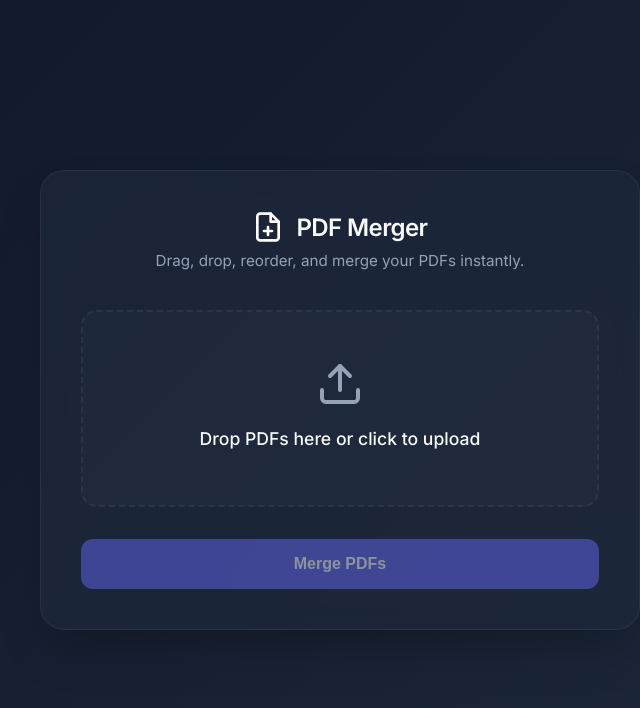
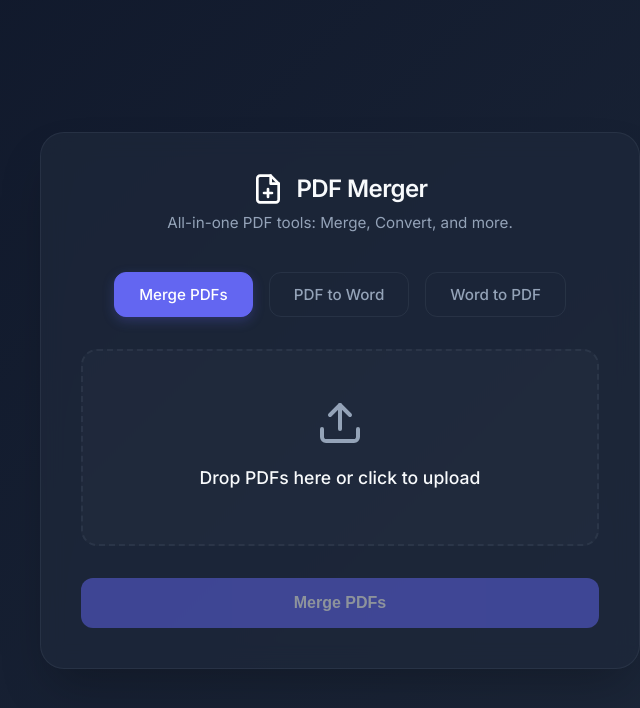
Before and after one commit to narennnishad/flask, a Flask app: page / in a window 1280 px wide. Shown: the top 708 px of the page, without its empty margins (300-940 px from the left). Run offline with Flask 3, Linux system fonts and the light colour scheme.

Commit message:
Implementation of PDF conversion features and UI redesign

```diff
--- a/app.py
+++ b/app.py
@@ -5,6 +5,14 @@ from flask import Flask, render_template, request, send_file, jsonify, session
 from PyPDF2 import PdfMerger, PdfReader
 from werkzeug.utils import secure_filename
 import shutil
+from pdf2docx import Converter
+import sys
+
+# Try importing docx2pdf, handle failure (e.g. on non-Windows without Office)
+try:
+    from docx2pdf import convert as docx2pdf_convert
+except ImportError:
+    docx2pdf_convert = None
 
 app = Flask(__name__)
 app.secret_key = os.urandom(24)
@@ -140,6 +148,69 @@ def parse_page_ranges(range_str, max_pages):
 
     return groups
 
+@app.route('/convert/pdf-to-docx', methods=['POST'])
+def convert_pdf_to_docx():
+    folder = get_session_folder()
+    if 'file' not in request.files:
+        return jsonify({'error': 'No file part'}), 400
+
+    file = request.files['file']
+    if file.filename == '':
+        return jsonify({'error': 'No selected file'}), 400
+
+    if file and file.filename.lower().endswith('.pdf'):
+        filename = secure_filename(file.filename)
+        pdf_path = os.path.join(folder, filename)
+        docx_filename = os.path.splitext(filename)[0] + '.docx'
+        docx_path = os.path.join(folder, docx_filename)
+
+        file.save(pdf_path)
+
+        try:
+            cv = Converter(pdf_path)
+            cv.convert(docx_path)
+            cv.close()
+            return jsonify({'download_url': f'/download/{docx_filename}'})
+        except Exception as e:
+            return jsonify({'error': str(e)}), 500
+
+    return jsonify({'error': 'Invalid file type'}), 400
+
+@app.route('/convert/docx-to-pdf', methods=['POST'])
+def convert_docx_to_pdf():
+    folder = get_session_folder()
+    if 'file' not in request.files:
+        return jsonify({'error': 'No file part'}), 400
+
+    file = request.files['file']
+    if file.filename == '':
+        return jsonify({'error': 'No selected file'}), 400
+
+    if file and file.filename.lower().endswith('.docx'):
+        filename = secure_filename(file.filename)
+        docx_path = os.path.join(folder, filename)
+        pdf_filename = os.path.splitext(filename)[0] + '.pdf'
+        pdf_path = os.path.join(folder, pdf_filename)
+
+        file.save(docx_path)
+
+        if docx2pdf_convert is None:
+             return jsonify({'error': 'DOCX to PDF conversion requires Microsoft Word installed on the server (Windows/Mac only).'}), 501
+
+        try:
+            # docx2pdf conversion might need absolute paths
+            # and might fail if Word is not installed/headless issues.
+            # On Windows, pythoncom.CoInitialize() might be needed in threads.
+            import pythoncom
+            pythoncom.CoInitialize()
+
+            docx2pdf_convert(docx_path, pdf_path)
+            return jsonify({'download_url': f'/download/{pdf_filename}'})
+        except Exception as e:
+            return jsonify({'error': f"Conversion failed: {str(e)}"}), 500
+
+    return jsonify({'error': 'Invalid file type'}), 400
+
 @app.route('/download/<filename>')
 def download_file(filename):
     folder = get_session_folder()
--- a/requirements.txt
+++ b/requirements.txt
@@ -2,3 +2,5 @@ Flask
 PyPDF2
 gunicorn
 werkzeug
+pdf2docx
+docx2pdf
--- a/static/app.js
+++ b/static/app.js
@@ -7,15 +7,50 @@ document.addEventListener('DOMContentLoaded', () => {
     const clearBtn = document.getElementById('clear-all');
     const resultArea = document.getElementById('result-area');
     const downloadLink = document.getElementById('download-link');
+    const instructionText = document.querySelector('.upload-content h3');
+    const btnText = document.querySelector('.btn-text');
 
-    let files = []; // Stores file objects {name, pages}
+    let files = []; // Stores file objects. For merge: {name, pages}. For convert: {name, originalFile}
+    let currentMode = 'merge'; // 'merge', 'pdf-to-docx', 'docx-to-pdf'
 
-    // SortableJS setup
+    // Tab switching
+    const tabs = document.querySelectorAll('.tab');
+    tabs.forEach(tab => {
+        tab.addEventListener('click', () => {
+            tabs.forEach(t => t.classList.remove('active'));
+            tab.classList.add('active');
+            currentMode = tab.dataset.mode;
+            files = []; // Clear files on mode switch
+            renderFileList();
+            updateUI();
+        });
+    });
+
+    function updateUI() {
+        fileInput.value = '';
+        resultArea.style.display = 'none';
+
+        if (currentMode === 'merge') {
+            instructionText.innerText = 'Drop PDFs here or click to upload';
+            btnText.innerText = 'Merge PDFs';
+            fileInput.accept = '.pdf';
+        } else if (currentMode === 'pdf-to-docx') {
+            instructionText.innerText = 'Drop PDF here to convert to Word';
+            btnText.innerText = 'Convert to Word';
+            fileInput.accept = '.pdf';
+        } else if (currentMode === 'docx-to-pdf') {
+            instructionText.innerText = 'Drop Word file here to convert to PDF';
+            btnText.innerText = 'Convert to PDF';
+            fileInput.accept = '.docx';
+        }
+    }
+
+    // SortableJS setup (only relevant for merge)
     const sortable = new Sortable(fileListElement, {
         animation: 150,
         ghostClass: 'sortable-ghost',
         onEnd: () => {
-            // Update internal files array based on new DOM order
+            if (currentMode !== 'merge') return;
             const newOrder = [];
             const items = fileListElement.querySelectorAll('.file-item');
             items.forEach(item => {
@@ -53,19 +88,40 @@ document.addEventListener('DOMContentLoaded', () => {
     });
 
     function handleFiles(uploadedFiles) {
+        if (currentMode !== 'merge') {
+            // For conversion, only allow one file
+            files = [];
+        }
+
         const formData = new FormData();
-        let hasPdf = false;
+        let validFiles = [];
 
         Array.from(uploadedFiles).forEach(file => {
-            if (file.type === 'application/pdf' || file.name.toLowerCase().endsWith('.pdf')) {
+            const ext = file.name.toLowerCase().split('.').pop();
+            let isValid = false;
+
+            if (currentMode === 'merge' && ext === 'pdf') isValid = true;
+            if (currentMode === 'pdf-to-docx' && ext === 'pdf') isValid = true;
+            if (currentMode === 'docx-to-pdf' && ext === 'docx') isValid = true;
+
+            if (isValid) {
+                if (currentMode === 'merge') {
                     formData.append('files', file);
-                hasPdf = true;
+                    validFiles.push(file);
+                } else {
+                    // For convert, store locally
+                    files = [{
+                        name: file.name,
+                        originalFile: file,
+                        pages: 'Ready to convert'
+                    }];
+                    renderFileList();
+                }
             }
         });
 
-        if (!hasPdf) return;
-
-        // Upload to server
+        if (currentMode === 'merge' && validFiles.length > 0) {
+            // Upload to server for merge mode
             fetch('/upload', {
                 method: 'POST',
                 body: formData
@@ -78,6 +134,7 @@ document.addEventListener('DOMContentLoaded', () => {
                     }
                 })
                 .catch(err => console.error('Upload failed', err));
+        }
     }
 
     function renderFileList() {
@@ -96,21 +153,20 @@ document.addEventListener('DOMContentLoaded', () => {
             const li = document.createElement('li');
             li.className = 'file-item';
             li.dataset.filename = file.name;
+
+            let icon = '';
+            // Basic icon logic
+            icon = `<svg width="24" height="24" viewBox="0 0 24 24" fill="none" stroke="currentColor" stroke-width="2"><path d="M14 2H6a2 2 0 0 0-2 2v16a2 2 0 0 0 2 2h12a2 2 0 0 0 2-2V8z"></path><polyline points="14 2 14 8 20 8"></polyline></svg>`;
+
             li.innerHTML = `
-                <div class="file-icon">
-                    <svg width="24" height="24" viewBox="0 0 24 24" fill="none" stroke="currentColor" stroke-width="2">
-                        <path d="M14 2H6a2 2 0 0 0-2 2v16a2 2 0 0 0 2 2h12a2 2 0 0 0 2-2V8z"></path>
-                        <polyline points="14 2 14 8 20 8"></polyline>
-                        <line x1="16" y1="13" x2="8" y2="13"></line>
-                        <line x1="16" y1="17" x2="8" y2="17"></line>
-                        <polyline points="10 9 9 9 8 9"></polyline>
-                    </svg>
-                </div>
+                <div class="file-icon">${icon}</div>
                 <div class="file-info">
                     <span class="file-name">${file.name}</span>
-                    <span class="file-pages">${file.pages} pages</span>
+                    <span class="file-pages">${file.pages || ''}</span>
                 </div>
-                <input type="text" class="page-range-input" placeholder="e.g. 1-5, 8" value="${file.ranges || ''}" onchange="updateRange('${file.name}', this.value)">
+                ${currentMode === 'merge' ?
+                    `<input type="text" class="page-range-input" placeholder="e.g. 1-5, 8" value="${file.ranges || ''}" onchange="updateRange('${file.name}', this.value)">`
+                    : ''}
                 <button class="remove-btn" onclick="removeFile('${file.name}')">
                     <svg width="18" height="18" viewBox="0 0 24 24" fill="none" stroke="currentColor" stroke-width="2">
                         <line x1="18" y1="6" x2="6" y2="18"></line>
@@ -138,8 +194,7 @@ document.addEventListener('DOMContentLoaded', () => {
         files = [];
         renderFileList();
         resultArea.style.display = 'none';
-        // Optional: call /cleanup on server
-        fetch('/cleanup', { method: 'POST' });
+        if (currentMode === 'merge') fetch('/cleanup', { method: 'POST' });
     });
 
     mergeBtn.addEventListener('click', () => {
@@ -147,8 +202,9 @@ document.addEventListener('DOMContentLoaded', () => {
 
         mergeBtn.classList.add('loading');
         mergeBtn.disabled = true;
+        resultArea.style.display = 'none';
 
-        // Send structured data including ranges
+        if (currentMode === 'merge') {
             const filesData = files.map(f => ({
                 filename: f.name,
                 ranges: f.ranges || ''
@@ -156,13 +212,31 @@ document.addEventListener('DOMContentLoaded', () => {
 
             fetch('/merge', {
                 method: 'POST',
-            headers: {
-                'Content-Type': 'application/json'
-            },
+                headers: { 'Content-Type': 'application/json' },
                 body: JSON.stringify({ files: filesData })
             })
-            .then(response => response.json())
-            .then(data => {
+                .then(handleResponse)
+                .catch(handleError)
+                .finally(resetBtn);
+        } else {
+            // Conversion modes
+            const formData = new FormData();
+            formData.append('file', files[0].originalFile);
+
+            const endpoint = currentMode === 'pdf-to-docx' ? '/convert/pdf-to-docx' : '/convert/docx-to-pdf';
+
+            fetch(endpoint, {
+                method: 'POST',
+                body: formData
+            })
+                .then(handleResponse)
+                .catch(handleError)
+                .finally(resetBtn);
+        }
+    });
+
+    function handleResponse(response) {
+        return response.json().then(data => {
             if (data.download_url) {
                 downloadLink.href = data.download_url;
                 downloadLink.innerHTML = `
@@ -171,21 +245,23 @@ document.addEventListener('DOMContentLoaded', () => {
                         <polyline points="7 10 12 15 17 10"></polyline>
                         <line x1="12" y1="15" x2="12" y2="3"></line>
                     </svg>
-                    Download Merged PDF
+                    Download Result
                 `;
                 resultArea.style.display = 'block';
                 resultArea.scrollIntoView({ behavior: 'smooth' });
             } else if (data.error) {
                 alert('Error: ' + data.error);
             }
-            })
-            .catch(err => {
+        });
+    }
+
+    function handleError(err) {
         console.error(err);
-                alert('An error occurred while merging.');
-            })
-            .finally(() => {
+        alert('An error occurred.');
+    }
+
+    function resetBtn() {
         mergeBtn.classList.remove('loading');
         mergeBtn.disabled = false;
+    }
 });
-    });
-});
--- a/static/style.css
+++ b/static/style.css
@@ -59,6 +59,39 @@ h1 {
 .subtitle {
     color: var(--text-secondary);
     font-size: 0.95rem;
+}
+
+.tabs {
+    display: flex;
+    justify-content: center;
+    gap: 1rem;
+    margin-bottom: 2rem;
+}
+
+.tab {
+    background: transparent;
+    border: 1px solid var(--border-color);
+    color: var(--text-secondary);
+    padding: 0.75rem 1.5rem;
+    border-radius: 12px;
+    cursor: pointer;
+    font-size: 0.95rem;
+    font-weight: 500;
+    transition: all 0.2s ease;
+    font-family: inherit;
+}
+
+.tab:hover {
+    border-color: var(--accent);
+    color: var(--text-primary);
+    background: rgba(255, 255, 255, 0.02);
+}
+
+.tab.active {
+    background: var(--accent);
+    color: white;
+    border-color: var(--accent);
+    box-shadow: 0 4px 12px rgba(99, 102, 241, 0.25);
 }
 
 .upload-area {
--- a/templates/index.html
+++ b/templates/index.html
@@ -1,5 +1,6 @@
 <!DOCTYPE html>
 <html lang="en">
+
 <head>
     <meta charset="UTF-8">
     <meta name="viewport" content="width=device-width, initial-scale=1.0">
@@ -8,28 +9,44 @@
     <link href="https://fonts.googleapis.com/css2?family=Inter:wght@300;400;500;600&display=swap" rel="stylesheet">
     <script src="https://cdnjs.cloudflare.com/ajax/libs/Sortable/1.15.0/Sortable.min.js"></script>
 </head>
+
 <body>
     <div class="container">
         <header>
             <div class="logo">
                 <svg width="32" height="32" viewBox="0 0 24 24" fill="none" xmlns="http://www.w3.org/2000/svg">
-                    <path d="M14 2H6C5.46957 2 4.96086 2.21071 4.58579 2.58579C4.21071 2.96086 4 3.46957 4 4V20C4 20.5304 4.21071 21.0391 4.58579 21.4142C4.96086 21.7893 5.46957 22 6 22H18C18.5304 22 19.0391 21.7893 19.4142 21.4142C19.7893 21.0391 20 20.5304 20 20V8L14 2Z" stroke="white" stroke-width="2" stroke-linecap="round" stroke-linejoin="round"/>
-                    <path d="M14 2V8H20" stroke="white" stroke-width="2" stroke-linecap="round" stroke-linejoin="round"/>
-                    <path d="M12 18V12" stroke="white" stroke-width="2" stroke-linecap="round" stroke-linejoin="round"/>
-                    <path d="M9 15H15" stroke="white" stroke-width="2" stroke-linecap="round" stroke-linejoin="round"/>
+                    <path
+                        d="M14 2H6C5.46957 2 4.96086 2.21071 4.58579 2.58579C4.21071 2.96086 4 3.46957 4 4V20C4 20.5304 4.21071 21.0391 4.58579 21.4142C4.96086 21.7893 5.46957 22 6 22H18C18.5304 22 19.0391 21.7893 19.4142 21.4142C19.7893 21.0391 20 20.5304 20 20V8L14 2Z"
+                        stroke="white" stroke-width="2" stroke-linecap="round" stroke-linejoin="round" />
+                    <path d="M14 2V8H20" stroke="white" stroke-width="2" stroke-linecap="round"
+                        stroke-linejoin="round" />
+                    <path d="M12 18V12" stroke="white" stroke-width="2" stroke-linecap="round"
+                        stroke-linejoin="round" />
+                    <path d="M9 15H15" stroke="white" stroke-width="2" stroke-linecap="round" stroke-linejoin="round" />
                 </svg>
                 <h1>PDF Merger</h1>
             </div>
-            <p class="subtitle">Drag, drop, reorder, and merge your PDFs instantly.</p>
+            <p class="subtitle">All-in-one PDF tools: Merge, Convert, and more.</p>
         </header>
 
         <main>
+            <div class="tabs">
+                <button class="tab active" data-mode="merge">Merge PDFs</button>
+                <button class="tab" data-mode="pdf-to-docx">PDF to Word</button>
+                <button class="tab" data-mode="docx-to-pdf">Word to PDF</button>
+            </div>
+
             <div class="upload-area" id="drop-zone">
                 <div class="upload-content">
-                    <svg class="upload-icon" width="48" height="48" viewBox="0 0 24 24" fill="none" xmlns="http://www.w3.org/2000/svg">
-                        <path d="M21 15V19C21 19.5304 20.7893 20.0391 20.4142 20.4142C20.0391 20.7893 19.5304 21 19 21H5C4.46957 21 3.96086 20.7893 3.58579 20.4142C3.21071 20.0391 3 19.5304 3 19V15" stroke="currentColor" stroke-width="2" stroke-linecap="round" stroke-linejoin="round"/>
-                        <path d="M17 8L12 3L7 8" stroke="currentColor" stroke-width="2" stroke-linecap="round" stroke-linejoin="round"/>
-                        <path d="M12 3V15" stroke="currentColor" stroke-width="2" stroke-linecap="round" stroke-linejoin="round"/>
+                    <svg class="upload-icon" width="48" height="48" viewBox="0 0 24 24" fill="none"
+                        xmlns="http://www.w3.org/2000/svg">
+                        <path
+                            d="M21 15V19C21 19.5304 20.7893 20.0391 20.4142 20.4142C20.0391 20.7893 19.5304 21 19 21H5C4.46957 21 3.96086 20.7893 3.58579 20.4142C3.21071 20.0391 3 19.5304 3 19V15"
+                            stroke="currentColor" stroke-width="2" stroke-linecap="round" stroke-linejoin="round" />
+                        <path d="M17 8L12 3L7 8" stroke="currentColor" stroke-width="2" stroke-linecap="round"
+                            stroke-linejoin="round" />
+                        <path d="M12 3V15" stroke="currentColor" stroke-width="2" stroke-linecap="round"
+                            stroke-linejoin="round" />
                     </svg>
                     <h3>Drop PDFs here or click to upload</h3>
                     <input type="file" id="file-input" multiple accept=".pdf" hidden>
@@ -67,4 +84,5 @@
     </div>
     <script src="{{ url_for('static', filename='app.js') }}"></script>
 </body>
+
 </html>
```
Lines whose indentation alone changed are shown as unchanged.
